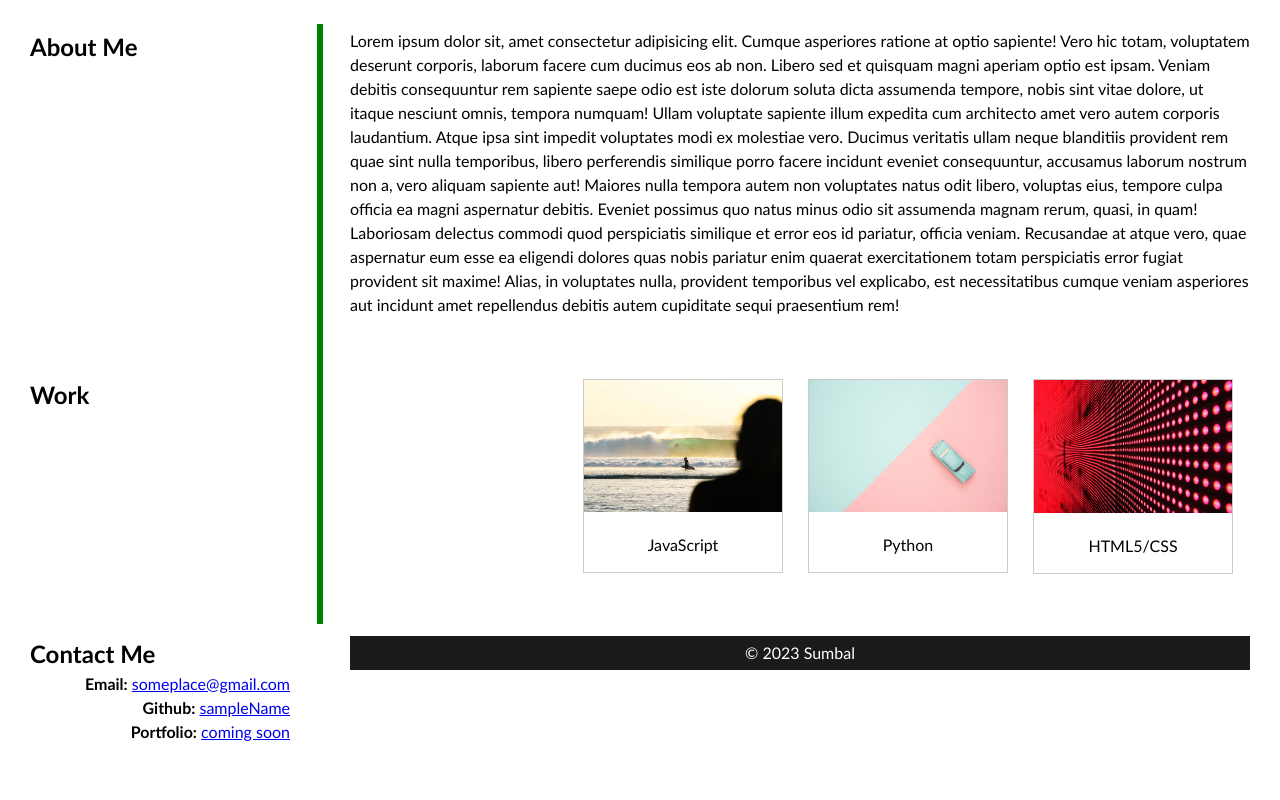
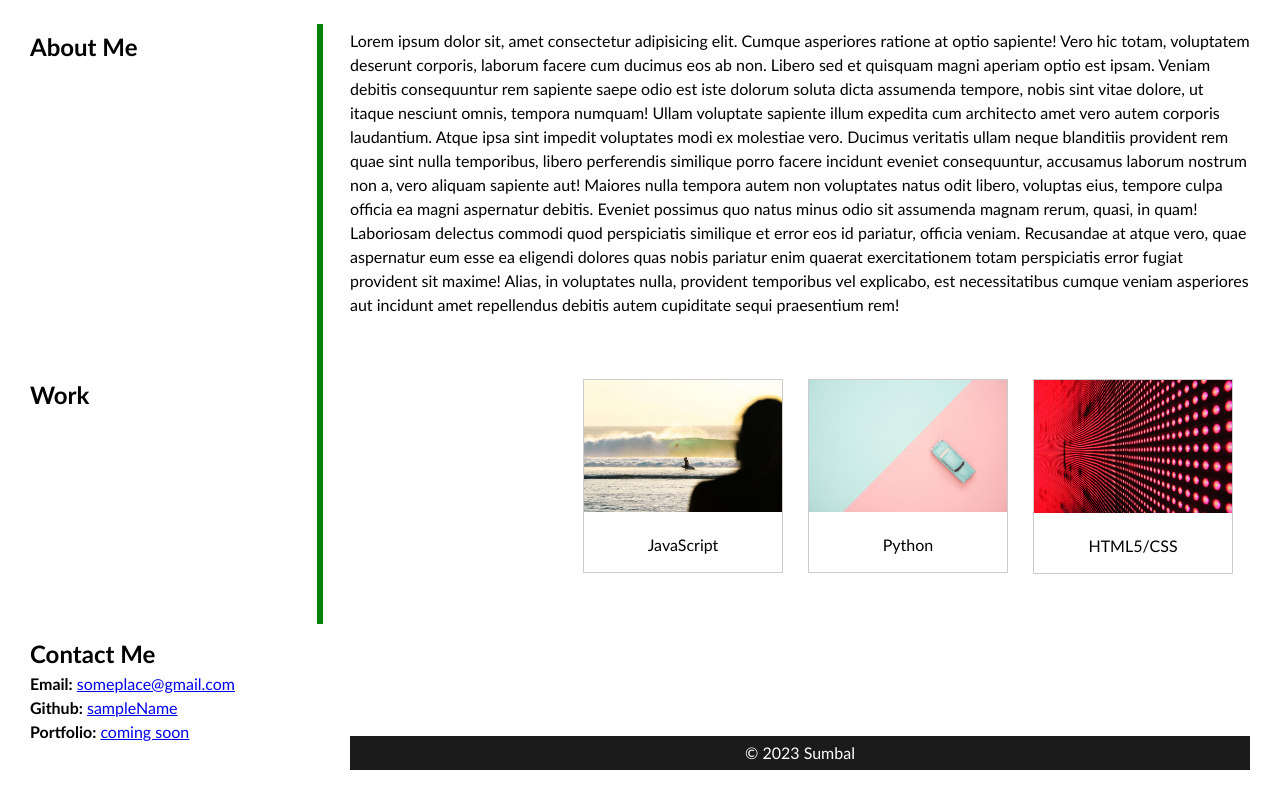
Before and after one commit to sumbal28/PortfolioExample22, a plain HTML site: page index.html in a window 1280 px wide. Shown: the part 496-1296 px from the top of the page. Before the commit the page ends 1270 px from the top, so only its background shows below. Drawn offline with Linux system fonts and the light colour scheme.

Commit message:
change class selector .para text-align to left!left
change footer margin top

```diff
--- a/css/style.css
+++ b/css/style.css
@@ -105,9 +105,9 @@ p {
   top: 520px;
 }
 .para {
-  display: block;
-  text-align: right;
-  margin: auto 0;
+
+  text-align: left;
+
 }
 .footer {
   display: flex;
@@ -115,4 +115,5 @@ p {
     padding: 5px;
     background-color: #1b1b1c;
     color: #fff;
+    margin-top: 100px;
 }
--- a/index.html
+++ b/index.html
@@ -29,7 +29,7 @@
 
           <a  href="#contact">Contact Me</a>
           <a href="#work">Work</a>
-          <a href="#about-me">About Me</a>
+          <a href="#about">About Me</a>
 
       </nav>
       </header>
```
